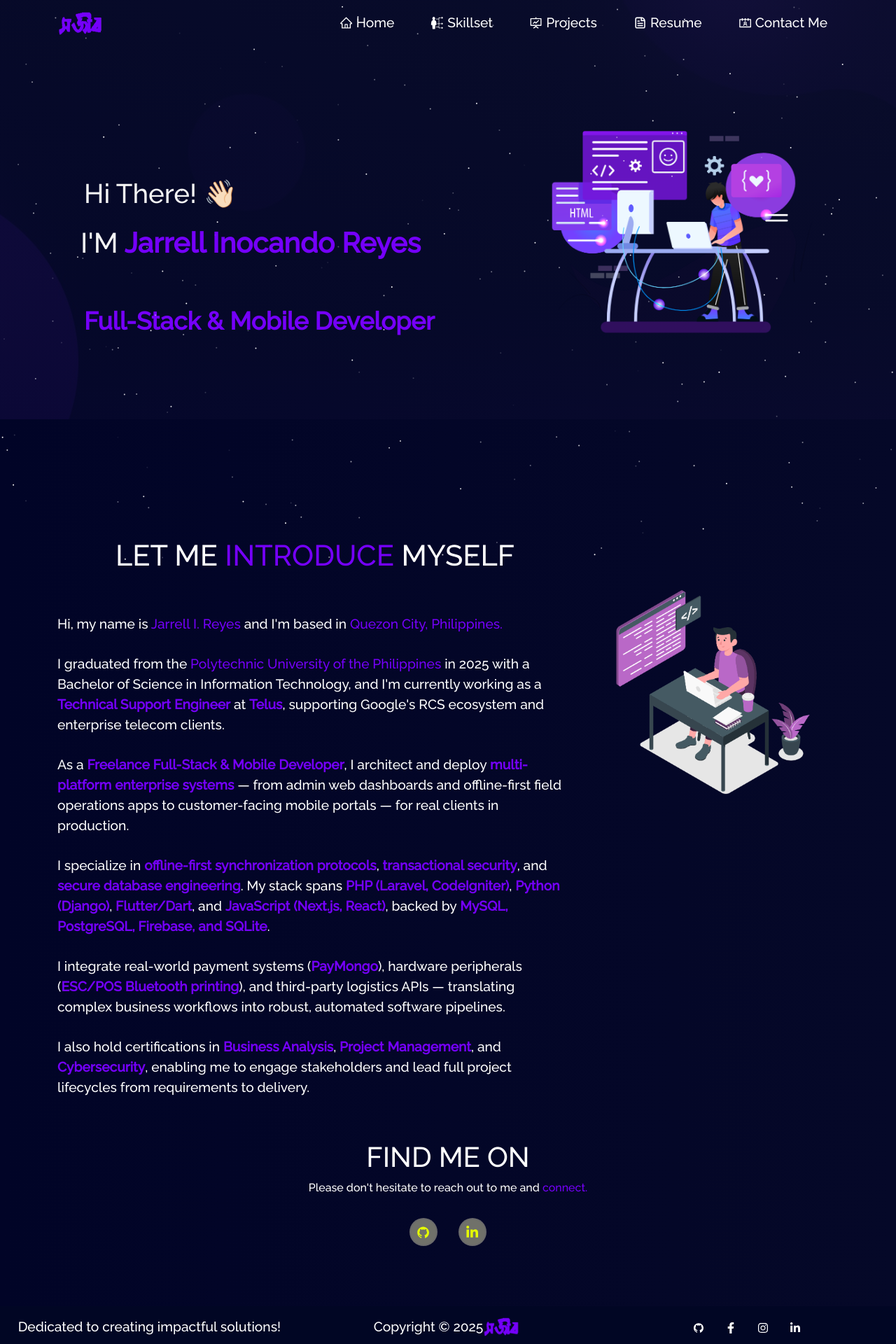
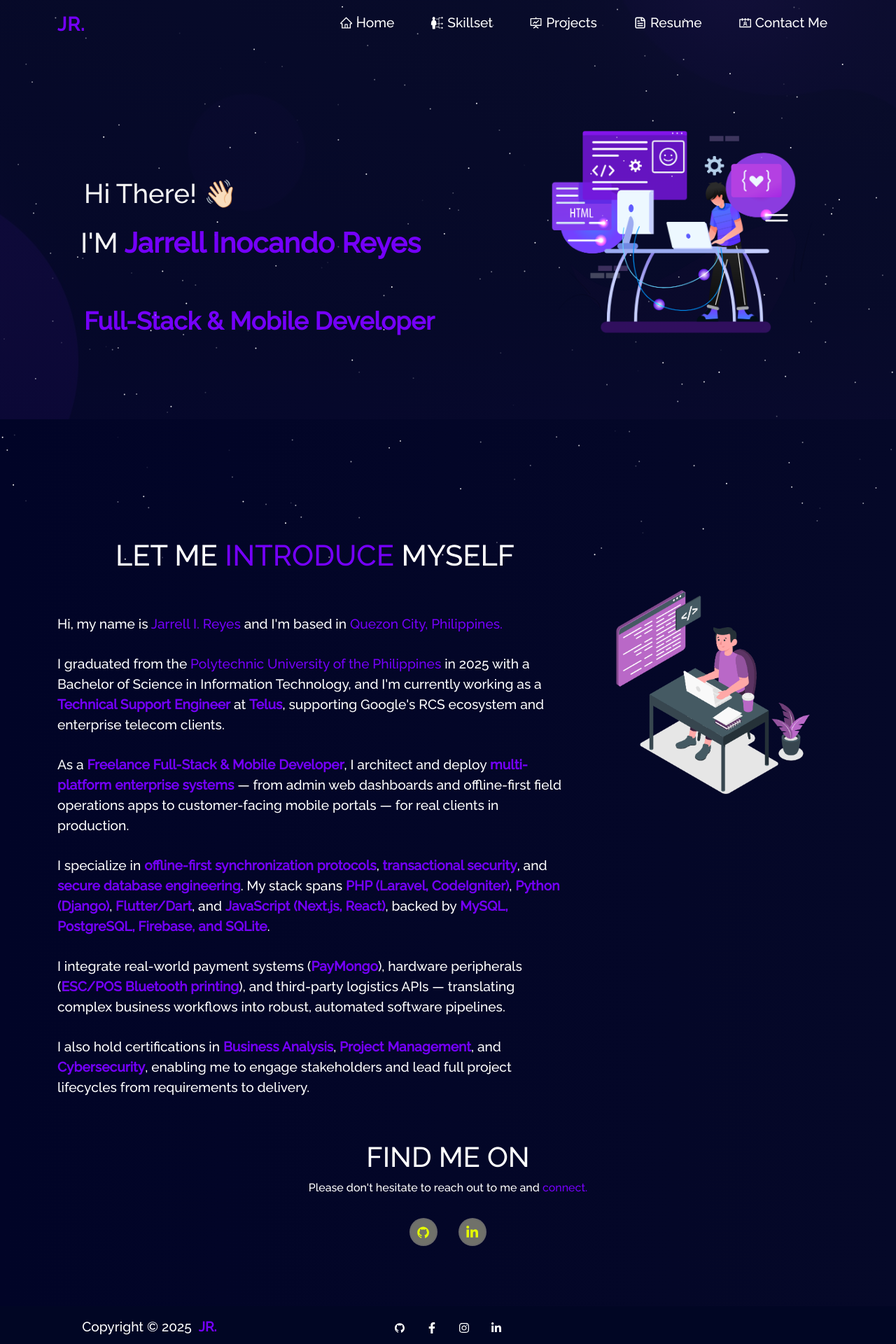
Before and after one commit to Imjajajah/my-portfolio, a React (Create React App) app: page /#/ in a window 1280 px wide. Shown: the top 1920 px of the page at 70% size. Built offline with nearby package versions, Linux system fonts and the light colour scheme.

Commit message:
Updated links and resume

```diff
--- a/src/components/Footer/Footer.jsx
+++ b/src/components/Footer/Footer.jsx
@@ -6,8 +6,6 @@ import {
 } from "react-icons/ai";
 import { FaLinkedinIn, FaFacebookF, FaInstagram } from "react-icons/fa"; // Imported FaFacebookF and FaInstagram
 
-import logo from "../../assets/sLogo.png";
-
 const Footer = () => {
     let date = new Date();
     let year = date.getFullYear();
@@ -15,11 +13,8 @@ const Footer = () => {
       <Container fluid className="footer">
         <Row>
           <Col md="4" className="footer-copywright">
-            <span>Dedicated to creating impactful solutions!</span>
-          </Col>
-          <Col md="4" className="footer-copywright">
             <span>Copyright © {year}</span>
-            <img src={logo} className="img-fluid logo" alt="brand" />
+            <strong className="yellow" style={{ marginLeft: "10px", fontSize: "1.2rem" }}>JR.</strong>
           </Col>
           <Col md="4" className="footer-body">
             <ul className="footer-icons">
--- a/src/components/Navbar/Navbar.jsx
+++ b/src/components/Navbar/Navbar.jsx
@@ -2,12 +2,8 @@ import React, { useState } from "react";
 import Navbar from "react-bootstrap/Navbar";
 import Nav from "react-bootstrap/Nav";
 import Container from "react-bootstrap/Container";
-import logo from "../../assets/sLogo.png";
-// import Button from "react-bootstrap/Button";
 import { Link } from "react-router-dom";
-// import { CgGitFork } from "react-icons/cg";
 import {
-  // AiFillStar,
   AiOutlineHome,
   AiOutlineFundProjectionScreen,
   AiOutlineContacts
@@ -38,8 +34,10 @@ function NavBar() {
       className={navColour ? "sticky" : "navbar"}
     >
       <Container>
-        <Navbar.Brand href="/" className="d-flex">
-          <img src={logo} className="img-fluid logo" alt="brand" />
+        <Navbar.Brand as={Link} to="/" className="d-flex align-items-center" onClick={() => updateExpanded(false)}>
+          <span className="yellow" style={{ fontWeight: "800", fontSize: "1.7rem", letterSpacing: "1px" }}>
+            JR.
+          </span>
         </Navbar.Brand>
         <Navbar.Toggle
           aria-controls="responsive-navbar-nav"
@@ -101,17 +99,6 @@ function NavBar() {
                 <AiOutlineContacts style={{ marginBottom: "2px" }} /> Contact Me
               </Nav.Link>
             </Nav.Item>
-
-            {/* <Nav.Item className="fork-btn">
-              <Button
-                href="https://github.com/19sajib/portfolio"
-                target="_blank"
-                className="fork-btn-inner"
-              >
-                <CgGitFork style={{ fontSize: "1.2em" }} />{" "}
-                <AiFillStar style={{ fontSize: "1.1em" }} />
-              </Button>
-            </Nav.Item> */}
           </Nav>
         </Navbar.Collapse>
       </Container>
--- a/src/components/Projects/ProjectCard.jsx
+++ b/src/components/Projects/ProjectCard.jsx
@@ -63,7 +63,7 @@ const ProjectCard = (props) => {
           </Button>
         )}
 
-        {props.ghLink === "#" && props.isFeatured && (
+        {props.ghLink === "#" && (
           <Button
             variant="primary"
             disabled
@@ -75,7 +75,7 @@ const ProjectCard = (props) => {
               cursor: "not-allowed",
             }}
           >
-            🔒 &nbsp; Private / Client Repo
+            🔒 &nbsp; {props.isFeatured ? "Private / Client Repo" : "Source Unavailable"}
           </Button>
         )}
 
--- a/src/pages/Projects.jsx
+++ b/src/pages/Projects.jsx
@@ -109,7 +109,7 @@ const Projects = () => {
               isBlog={false}
               title="Alumni Tracker System"
               description="Led the front-end design and development of the PUPQC Alumni Tracker System, ensuring a responsive and user-friendly interface. Also contributed minor backend enhancements. (Tech Stack: Django, HTML, CSS, JS, Bootstrap, Git, Jira)"
-              ghLink="https://github.com/gfmicproj/GFMIC_Membership_Frontend"
+              ghLink="https://github.com/K7soo/Alumni_Frontend"
               demoLink="https://alumnifrontenddeployv1-2.onrender.com/"
             />
           </Col>
@@ -121,8 +121,7 @@ const Projects = () => {
               isBlog={false}
               title="GFMIC Membership (Web)"
               description="Developed the responsive front-end interface for the GFMIC membership platform, focusing on seamless user registration and efficient record management. (Tech Stack: Django, HTML, CSS, JS, Bootstrap, Git, Jira)"
-              ghLink="https://portal.gfmic.ph/membership/#member_register"
-              demoLink="https://portal.gfmic.ph/membership/#member_register"
+              ghLink="https://github.com/gfmicproj/GFMIC_Membership_Frontend"
             />
           </Col>
 
@@ -144,7 +143,7 @@ const Projects = () => {
               isBlog={false}
               title="QR-Attendance System"
               description="Developed the full-stack QR-Attendance System, implementing QR code generation and scanning logic to accurately record and manage attendance. (Tech Stack: Django, HTML, CSS, JS, Bootstrap, Git, PostgreSQL)"
-              ghLink="https://github.com/Imjajajah/qr-attendance-system"
+              ghLink="https://github.com/Imjajajah/QR-Attendance"
             />
           </Col>
 
@@ -155,7 +154,7 @@ const Projects = () => {
               isBlog={false}
               title="Patient Management System"
               description="Developed a full-featured hospital system managing patient records, emergency admission, appointments, and doctor assessments. (Tech Stack: Laravel, JS, Bootstrap, Git)"
-              ghLink="https://github.com/Imjajajah/patient-management-system"
+              ghLink="https://github.com/keeper2317/HS-Patient-Management-System"
             />
           </Col>
 
@@ -166,7 +165,7 @@ const Projects = () => {
               isBlog={false}
               title="Algoritees E-Commerce"
               description="Designed and implemented a web-based e-commerce platform for algorithm-themed merchandise, integrating product listings and a secure checkout flow. (Tech Stack: Laravel, JS, Bootstrap, Git)"
-              ghLink="https://github.com/Imjajajah/algoritees"
+              ghLink="#"
             />
           </Col>
 
@@ -178,7 +177,6 @@ const Projects = () => {
               title="GFMIC Finance System"
               description="Developed the front-end for GFMIC's dedicated financial management platform, providing robust tools for transaction tracking, budgeting, and financial reporting. (Tech Stack: Django, HTML, CSS, JS, Bootstrap, Git, MySQL)"
               ghLink="https://github.com/gfmicproj/GFMIC_Finance_Frontend"
-              demoLink="https://finance.gfmic.ph/"
             />
           </Col>
 
@@ -201,7 +199,7 @@ const Projects = () => {
               title="PUPQC-Accreditation"
               description="Created a comprehensive public-facing website using Google Sites to showcase PUPQC's institutional achievements, campus information, and major accreditation highlights. (Tech Stack: Google Sites)"
               ghLink="#"
-              demoLink="#"
+              demoLink="https://sites.google.com/view/pupqcaccre/home"
             />
           </Col>
         </Row>
```
